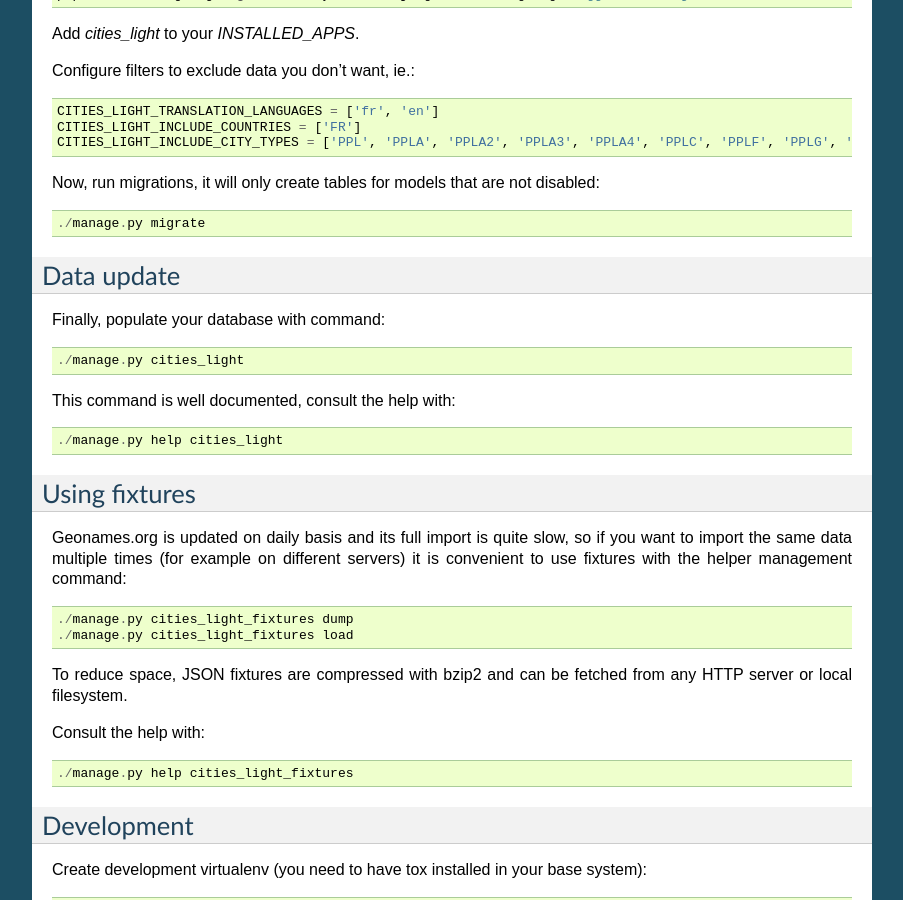
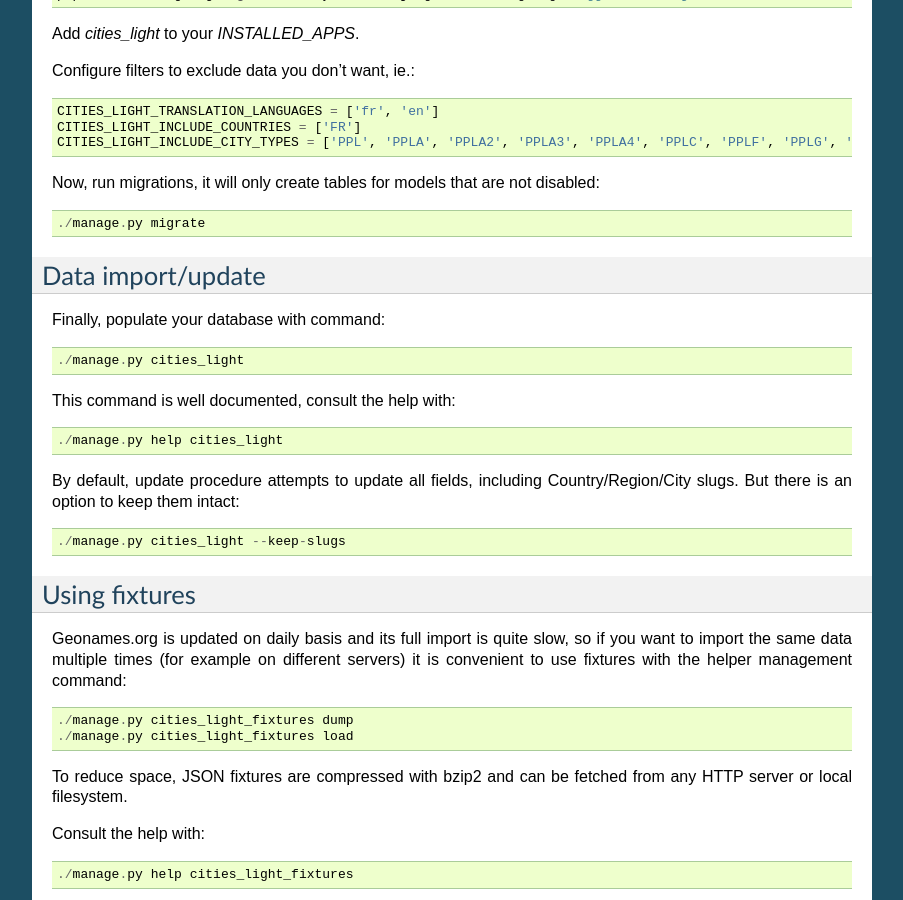
Before and after one commit to coderholic/django-cities, a Sphinx documentation site: the page built from docs/source/index.rst, in a window 1280 px wide and 900 px high, scrolled down 744 px. Shown: the whole window, without its empty margins (198-1101 px from the left). Built offline with Sphinx 7.4.7, drawn with Linux system fonts in a browser that asks for light colours; some of the changed text lies outside the part shown.

Commit message:
Mention --keep-slugs option in the docs

```diff
--- a/README.rst
+++ b/README.rst
@@ -63,8 +63,8 @@ disabled::
 
     ./manage.py migrate
 
-Data update
------------
+Data import/update
+------------------
 
 Finally, populate your database with command::
 
@@ -73,6 +73,11 @@ Finally, populate your database with command::
 This command is well documented, consult the help with::
 
     ./manage.py help cities_light
+
+By default, update procedure attempts to update all fields, including Country/Region/City slugs. But there is an option to keep them intact::
+
+    ./manage.py cities_light --keep-slugs
+
 
 Using fixtures
 --------------
--- a/docs/source/database.rst
+++ b/docs/source/database.rst
@@ -10,6 +10,9 @@ Populate your database with command::
 
 By default, this command attempts to do the least work possible, update what is
 necessary only. If you want to disable all these optimisations/skips, use --force-all.
+
+Also please note, that you may want to use --keep-slugs option to prevent
+Country/Region/City slugs from being modified.
 
 This command is well documented, consult the help with::
 
```
